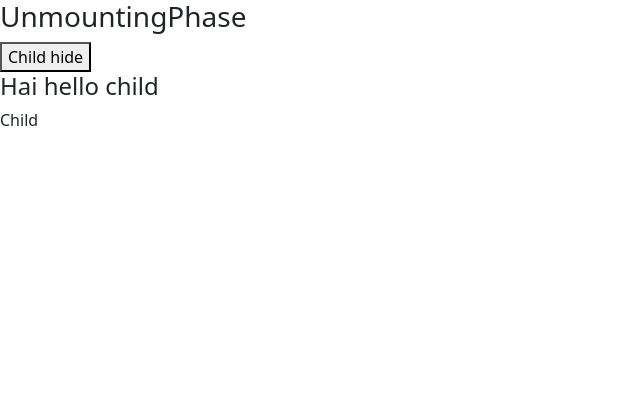
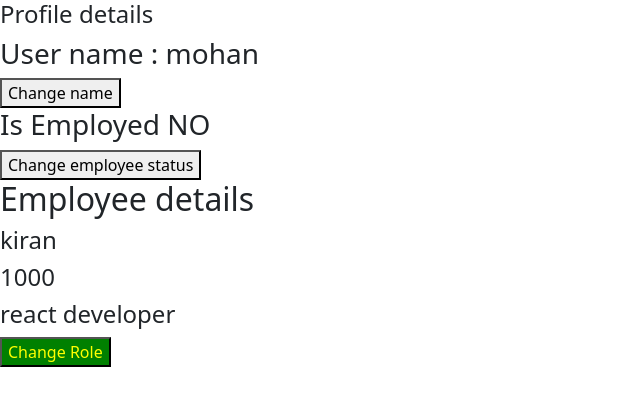
Before and after one commit to saiDev1999/3R_React_Class, a React (Create React App) app: page / in a window 1280 px wide. Shown: the top 406 px of the page, without its empty margins (0-640 px from the left). Built offline with nearby package versions, Linux system fonts and the light colour scheme.

Commit message:
React state and usage

```diff
--- a/src/App.js
+++ b/src/App.js
@@ -8,6 +8,8 @@ import ListComponent from "./components/list/list.js";
 import YoutubeButton from "./components/youtubeButton/youtubeButton.js";
 import ProductListing from "./components/productListing/productListing.js";
 import UnmountingPhase from "./components/unmounting/parent.js";
+import CircleGenerator from "./components/circleGenerate/circle-generator.js";
+import ProfileComponent from "./components/profile/profile.js";
 
 function Hello() {
   const teams = [
@@ -30,8 +32,7 @@ function Hello() {
 
   return (
     <>
-      {/* <ProductListing favcol={"green"} /> */}
-      <UnmountingPhase />
+      <ProfileComponent />
     </>
   );
 }
--- a/src/components/button/button.js
+++ b/src/components/button/button.js
@@ -1,8 +1,11 @@
 const ButtonComponent = (prop) => {
   console.log(prop);
-  const { text, textColor = "yellow" } = prop;
+  const { text, textColor = "yellow", onSmash } = prop;
   return (
-    <button style={{ color: textColor, backgroundColor: "green" }}>
+    <button
+      style={{ color: textColor, backgroundColor: "green" }}
+      onClick={onSmash}
+    >
       {text}
     </button>
   );
--- /dev/null
+++ b/src/components/circleGenerate/circle-generator.js
@@ -0,0 +1,47 @@
+const { Component } = require("react");
+
+class CircleGenerator extends Component {
+  state = {
+    circles: [0, 1],
+    numberedCircles: 0,
+  };
+  addCircles = () => {
+    this.setState(
+      {
+        circles: [...this.state.circles, 0],
+      },
+      () => {
+        this.setState({
+          numberedCircles: this.state.circles.length,
+        });
+      }
+    );
+  };
+
+  circleClicked = (index) => {
+    console.log("clicked", index, this.state.circles);
+  };
+  render() {
+    return (
+      <>
+        <h3>Circle count {this.state.numberedCircles}</h3>
+        <button onClick={this.addCircles}>Add circles</button>
+        {this.state.circles.map((eachCircle, index) => {
+          return (
+            <div
+              style={{
+                border: "2px solid black",
+                width: 100,
+                height: 100,
+                borderRadius: "50%",
+                backgroundColor: eachCircle ? "red" : "green",
+              }}
+              onClick={() => this.circleClicked(index)}
+            ></div>
+          );
+        })}
+      </>
+    );
+  }
+}
+export default CircleGenerator;
--- /dev/null
+++ b/src/components/profile/counter.js
@@ -0,0 +1,45 @@
+import { useState } from "react";
+import ButtonComponent from "../button/button";
+
+const Counter = () => {
+  const [count, setCount] = useState(0);
+
+  const countHandler = (action, value = 1) => {
+    switch (action) {
+      case "INCREMENT":
+        setCount(count + value);
+        break;
+      case "DECREMENT":
+        if (count > 0) {
+          setCount(count - value);
+        } else {
+          alert("count is already zero");
+        }
+        break;
+      case "RESET":
+        setCount(0);
+        break;
+      default:
+        break;
+    }
+  };
+
+  return (
+    <>
+      <h5>Counter app</h5>
+      <h3>Current count value {count}</h3>
+      <ButtonComponent
+        text="Increment"
+        onSmash={() => countHandler("INCREMENT", 10)}
+      />
+      <ButtonComponent
+        text="Decrement"
+        onSmash={() => countHandler("DECREMENT", 10)}
+      />
+      <ButtonComponent text="Reset" onSmash={() => countHandler("RESET")} />
+    </>
+  );
+};
+export default Counter;
+
+// state up lifting : same state , we can control from the parent component and from child components . to keep in sync
--- /dev/null
+++ b/src/components/profile/profile.js
@@ -0,0 +1,56 @@
+import { useState } from "react";
+import Counter from "./counter";
+import ButtonComponent from "../button/button";
+
+const ProfileComponent = () => {
+  const [name, setName] = useState("mohan");
+  const [isEmployed, setIsEmployed] = useState(false);
+  const [employee, setEmployee] = useState({
+    name: "kiran",
+    salary: 1000,
+    designation: "react developer",
+  });
+  const incrementPercentage = 50;
+
+  const percentageCal = (value, percentage) => {
+    return value + value * (percentage / 100);
+  };
+
+  const changeName = () => {
+    // name = "ram";
+    setName("ram");
+  };
+  const changeIsEmployed = () => {
+    // name = "ram";
+    setIsEmployed(!isEmployed);
+  };
+
+  const changeRole = () => {
+    // employee.designation="angular"
+    setEmployee({
+      ...employee,
+      designation: "Angular developer",
+      salary: percentageCal(employee.salary, incrementPercentage),
+    });
+  };
+
+  return (
+    <>
+      <h4>Profile details</h4>
+      <h3>User name : {name}</h3>
+      <button onClick={changeName}>Change name</button>
+      <h3>Is Employed {isEmployed ? "YES" : "NO"}</h3>
+      <button onClick={changeIsEmployed}>Change employee status</button>
+      {isEmployed && <Counter />}
+      <div>
+        <h2>Employee details</h2>
+        <h4>{employee.name}</h4>
+        <h4>{employee.salary}</h4>
+        <h4>{employee.designation}</h4>
+        <ButtonComponent text="Change Role" onSmash={changeRole} />
+      </div>
+    </>
+  );
+};
+
+export default ProfileComponent;
```
Also changed, not shown: 1 other file (tests, documents, lock files or other folders).
